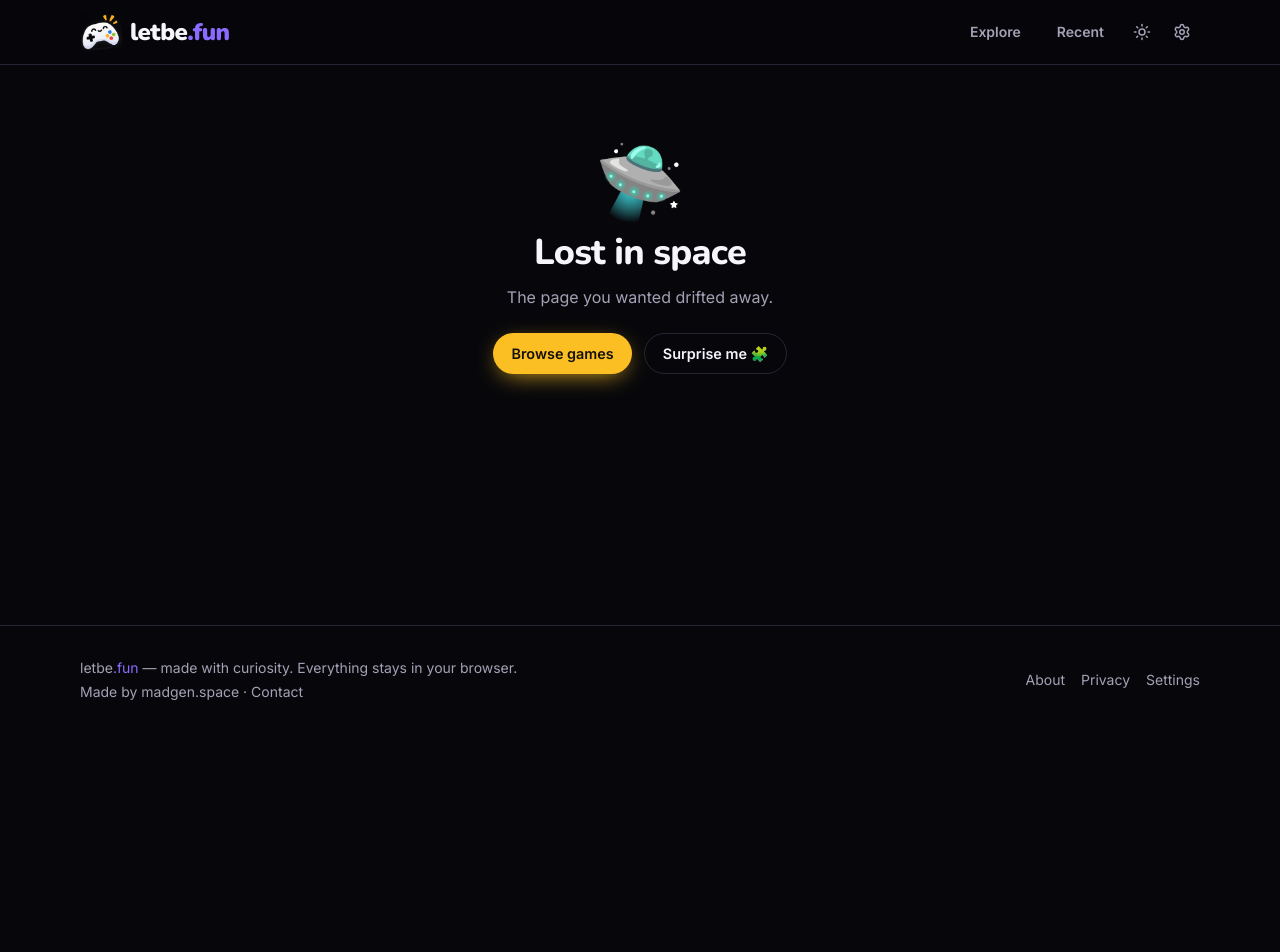
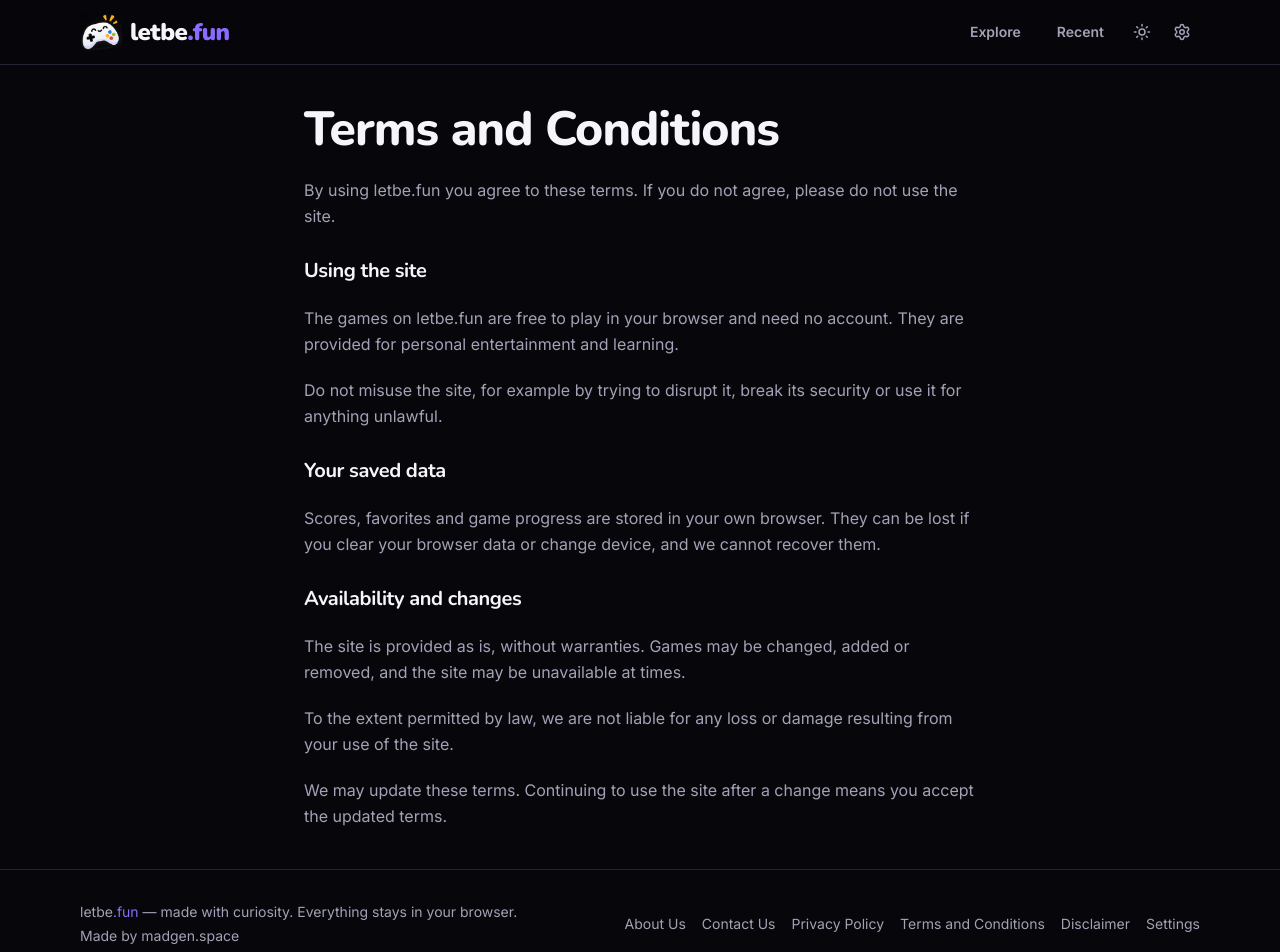
Before and after one commit to Dk821/letbefun, a React (Vite) app: page /terms in a window 1280 px wide. Shown: the top 952 px of the page. Before the commit the page ends 800 px from the top, so only its background shows below. Built offline with nearby package versions, Linux system fonts and the light colour scheme.

Commit message:
footer  n26

```diff
--- a/scripts/prerender.mjs
+++ b/scripts/prerender.mjs
@@ -2,7 +2,7 @@
 // own title, meta tags, structured data and readable content, so search engines and
 // link-preview bots see real pages without running JavaScript. React replaces #root on load.
 import { mkdirSync, readFileSync, writeFileSync } from 'node:fs'
-import { ABOUT, PRIVACY } from '../src/data/content.js'
+import { ABOUT, CONTACT, DISCLAIMER, FOOTER_LINKS, PRIVACY, TERMS } from '../src/data/content.js'
 import { GAMES } from '../src/data/games.meta.js'
 import { HOME_H1, HOME_SUBHEADING, OG_IMAGE, OG_IMAGE_ALT, PAGES, SITE_NAME, gameSeo } from '../src/data/seo.js'
 
@@ -43,12 +43,12 @@ const gameLinks = (games) => `<ul>${games.map((g) => `<li>${link(`/games/${g.slu
 const shell = (heading, content) => `<div class="mx-auto max-w-3xl px-4 py-10">
 <h1 class="text-4xl font-extrabold">${esc(heading)}</h1>
 ${content}
-<nav aria-label="Site">${[['/', 'Home'], ['/explore', 'All games'], ['/about', 'About'], ['/privacy', 'Privacy']].map(([h, t]) => link(h, t)).join(' · ')}</nav>
+<nav aria-label="Site">${[['/', 'Home'], ['/explore', 'All games'], ...FOOTER_LINKS].map(([h, t]) => link(h, t)).join(' · ')}</nav>
 </div>`
 
 const paragraphs = (texts) => texts.map((t) => `<p>${esc(t)}</p>`).join('')
-const rich = ({ lead, text }) => `${lead ? `<strong>${esc(lead)}</strong> ` : ''}${esc(text)}`
-const privacyHtml = PRIVACY.map((b) => {
+const rich = ({ lead, text, link: l }) => `${lead ? `<strong>${esc(lead)}</strong> ` : ''}${esc(text)}${l ? ` ${link(l.href, l.label)}` : ''}`
+const blocksHtml = (blocks) => blocks.map((b) => {
   if (b.heading) return `<h2 id="${b.id}">${esc(b.heading)}</h2>`
   if (b.list) return `<ul>${b.list.map((i) => `<li>${rich(i)}</li>`).join('')}</ul>`
   return `<p>${rich(b)}</p>`
@@ -63,8 +63,10 @@ function write(file, seo, body) {
 
 write('index.html', PAGES.home, shell(Object.values(HOME_H1).join(''), `<p>${esc(HOME_SUBHEADING)}</p>${gameLinks(GAMES)}`))
 write('explore/index.html', PAGES.explore, shell('All games', `<p>${esc(PAGES.explore.description)}</p>${gameLinks(GAMES)}`))
-write('about/index.html', PAGES.about, shell('About letbe.fun', paragraphs(ABOUT)))
-write('privacy/index.html', PAGES.privacy, shell('Privacy', privacyHtml))
+write('about/index.html', PAGES.about, shell('About Us', paragraphs(ABOUT)))
+for (const [key, heading, blocks] of [['privacy', 'Privacy Policy', PRIVACY], ['contact', 'Contact Us', CONTACT], ['terms', 'Terms and Conditions', TERMS], ['disclaimer', 'Disclaimer', DISCLAIMER]]) {
+  write(`${key}/index.html`, PAGES[key], shell(heading, blocksHtml(blocks)))
+}
 for (const [key, heading] of [['favorites', 'Favorites'], ['recent', 'Recently played'], ['settings', 'Settings']]) {
   write(`${key}/index.html`, PAGES[key], shell(heading, `<p>${esc(PAGES[key].description)}</p>`))
 }
@@ -81,4 +83,4 @@ for (const g of GAMES) {
 // Served by Vercel with a real 404 status for any unknown URL; the app then renders NotFound.
 write('404.html', PAGES.notFound, shell('Page not found', '<p>This page wandered off.</p>'))
 
-console.log(`prerendered ${GAMES.length + 8} HTML pages`)
+console.log(`prerendered ${GAMES.length + 11} HTML pages`)
--- a/src/App.jsx
+++ b/src/App.jsx
@@ -10,6 +10,9 @@ const Collection = lazy(() => import('./pages/Collection.jsx'))
 const Settings = lazy(() => import('./pages/Settings.jsx'))
 const About = lazy(() => import('./pages/About.jsx'))
 const Privacy = lazy(() => import('./pages/Privacy.jsx'))
+const Contact = lazy(() => import('./pages/Contact.jsx'))
+const Terms = lazy(() => import('./pages/Terms.jsx'))
+const Disclaimer = lazy(() => import('./pages/Disclaimer.jsx'))
 const NotFound = lazy(() => import('./pages/NotFound.jsx'))
 
 export default function App() {
@@ -26,6 +29,9 @@ export default function App() {
             <Route path="settings" element={<Settings />} />
             <Route path="about" element={<About />} />
             <Route path="privacy" element={<Privacy />} />
+            <Route path="contact" element={<Contact />} />
+            <Route path="terms" element={<Terms />} />
+            <Route path="disclaimer" element={<Disclaimer />} />
             <Route path="*" element={<NotFound />} />
           </Route>
         </Routes>
--- /dev/null
+++ b/src/components/TextPage.jsx
@@ -0,0 +1,32 @@
+// Layout for text pages built from the blocks in data/content.js.
+function Rich({ lead, text, link }) {
+  return (
+    <>
+      {lead && <><strong className="text-ink">{lead}</strong>{' '}</>}
+      {text}
+      {link && <>{' '}<a href={link.href} target="_blank" rel="noopener noreferrer" className="font-semibold text-ink underline">{link.label}</a></>}
+    </>
+  )
+}
+
+export default function TextPage({ id, title, blocks }) {
+  return (
+    <article className="mx-auto max-w-2xl pt-10">
+      <h1 id={id} className="text-4xl font-extrabold sm:text-5xl">{title}</h1>
+      <div className="mt-6 space-y-5 leading-relaxed text-muted">
+        {blocks.map((block, i) => {
+          if (block.heading) return <h2 key={i} id={block.id} className="pt-2 text-xl font-bold text-ink">{block.heading}</h2>
+          if (block.list)
+            return (
+              <ul key={i} className="list-disc space-y-1 pl-6">
+                {block.list.map((item) => (
+                  <li key={item.text}><Rich {...item} /></li>
+                ))}
+              </ul>
+            )
+          return <p key={i}><Rich {...block} /></p>
+        })}
+      </div>
+    </article>
+  )
+}
--- a/src/data/content.js
+++ b/src/data/content.js
@@ -1,4 +1,12 @@
 // Page text shared by the React pages and scripts/prerender.mjs, so both stay identical.
+export const FOOTER_LINKS = [
+  ['/about', 'About Us'],
+  ['/contact', 'Contact Us'],
+  ['/privacy', 'Privacy Policy'],
+  ['/terms', 'Terms and Conditions'],
+  ['/disclaimer', 'Disclaimer'],
+]
+
 export const ABOUT = [
   'letbe.fun is a small, hand-built collection of interactive toys, puzzles and thought experiments. Each one is meant to be played in a few minutes and to leave you slightly more curious than before.',
   'It is a static website. There is no server, no database, no account system, and only anonymous, cookie-free page-view analytics (Vercel Web Analytics). Your scores, favorites and saved games live in your browser\'s own storage, and you can wipe them from Settings at any time.',
@@ -22,3 +30,34 @@ export const PRIVACY = [
   { id: 'privacy-control', heading: 'Your control' },
   { text: 'Open Settings to export or permanently delete everything stored by this site. Clearing your browser data does the same.' },
 ]
+
+export const CONTACT = [
+  { text: 'letbe.fun is made by madgen.space.' },
+  { text: 'For questions, feedback, bug reports or content concerns, contact us through our website:', link: { href: 'https://madgen.space', label: 'madgen.space' } },
+  { text: 'If you are reporting a problem with a game, please include the game name, your device and browser, and what happened.' },
+]
+
+export const TERMS = [
+  { text: 'By using letbe.fun you agree to these terms. If you do not agree, please do not use the site.' },
+  { id: 'terms-use', heading: 'Using the site' },
+  { text: 'The games on letbe.fun are free to play in your browser and need no account. They are provided for personal entertainment and learning.' },
+  { text: 'Do not misuse the site, for example by trying to disrupt it, break its security or use it for anything unlawful.' },
+  { id: 'terms-data', heading: 'Your saved data' },
+  { text: 'Scores, favorites and game progress are stored in your own browser. They can be lost if you clear your browser data or change device, and we cannot recover them.' },
+  { id: 'terms-availability', heading: 'Availability and changes' },
+  { text: 'The site is provided as is, without warranties. Games may be changed, added or removed, and the site may be unavailable at times.' },
+  { text: 'To the extent permitted by law, we are not liable for any loss or damage resulting from your use of the site.' },
+  { text: 'We may update these terms. Continuing to use the site after a change means you accept the updated terms.' },
+]
+
+export const DISCLAIMER = [
+  { text: 'letbe.fun is an entertainment site. Nothing on it is professional, financial, scientific, security or ethical advice.' },
+  { id: 'disclaimer-simulations', heading: 'Simulations and facts' },
+  { text: 'Science-themed experiences, such as the asteroid impact lab, the deep sea descent and the scale of the universe, are simplified for education. Treat their numbers and facts as approximations.' },
+  { id: 'disclaimer-fiction', heading: 'Fictional content' },
+  { text: 'The money in Spend the Fortune is fictional and its prices are rounded and approximate. The scenarios in Trolley Problems are fictional.' },
+  { id: 'disclaimer-passwords', heading: 'Passwords' },
+  { text: 'Password Gauntlet is a game, not a password strength checker. Never use a real password in it, and do not reuse a password from the game anywhere.' },
+  { id: 'disclaimer-links', heading: 'External links' },
+  { text: 'We are not responsible for the content or practices of external websites that we link to.' },
+]
--- a/src/data/seo.js
+++ b/src/data/seo.js
@@ -96,8 +96,11 @@ export const PAGES = {
     description: `Browse, search and filter all ${GAMES.length} free browser games on letbe.fun: puzzle, arcade, simulation, thought experiments and tools.`,
     jsonLd: [{ '@type': 'CollectionPage', name: 'All games', url: absolute('/explore'), mainEntity: gameList() }],
   }),
-  about: page({ path: '/about', title: 'About | letbe.fun', description: 'What letbe.fun is, and why it exists: a small, hand-built collection of free browser games and interactive experiments.' }),
-  privacy: page({ path: '/privacy', title: 'Privacy | letbe.fun', description: 'letbe.fun stores your game data only in your browser. Here is exactly what is stored and why.' }),
+  about: page({ path: '/about', title: 'About Us | letbe.fun', description: 'What letbe.fun is, and why it exists: a small, hand-built collection of free browser games and interactive experiments.' }),
+  privacy: page({ path: '/privacy', title: 'Privacy Policy | letbe.fun', description: 'letbe.fun stores your game data only in your browser. Here is exactly what is stored and why.' }),
+  contact: page({ path: '/contact', title: 'Contact Us | letbe.fun', description: 'Contact the makers of letbe.fun with questions, feedback, bug reports or content concerns.' }),
+  terms: page({ path: '/terms', title: 'Terms and Conditions | letbe.fun', description: 'The terms for using letbe.fun and its free browser games.' }),
+  disclaimer: page({ path: '/disclaimer', title: 'Disclaimer | letbe.fun', description: 'letbe.fun is for entertainment. Read about its simplified simulations, fictional content and external links.' }),
   favorites: page({ path: '/favorites', title: 'Favorites | letbe.fun', description: 'Games you saved on this device.', noindex: true }),
   recent: page({ path: '/recent', title: 'Recently Played | letbe.fun', description: 'Games you played recently on this device.', noindex: true }),
   settings: page({ path: '/settings', title: 'Settings | letbe.fun', description: 'Theme, sound and local data controls for letbe.fun.', noindex: true }),
--- a/src/layouts/MainLayout.jsx
+++ b/src/layouts/MainLayout.jsx
@@ -1,3 +1,4 @@
+import { FOOTER_LINKS } from '../data/content.js'
 import { useEffect } from 'react'
 import { Link, NavLink, Outlet, useLocation } from 'react-router-dom'
 import { Moon, Sun, Settings } from 'lucide-react'
@@ -66,12 +67,12 @@ export default function MainLayout() {
         <div className="mx-auto flex max-w-6xl flex-col gap-3 px-4 py-8 text-sm text-muted sm:flex-row sm:items-center sm:justify-between">
           <div className="space-y-1">
             <p>letbe<span className="brand-fun">.fun</span> — made with curiosity. Everything stays in your browser.</p>
-            <p>Made by <a href="https://madgen.space" target="_blank" rel="noopener noreferrer" className="hover:text-ink">madgen.space</a> · <a href="https://madgen.space" target="_blank" rel="noopener noreferrer" className="hover:text-ink">Contact</a></p>
+            <p>Made by <a href="https://madgen.space" target="_blank" rel="noopener noreferrer" className="hover:text-ink">madgen.space</a></p>
           </div>
-          <nav aria-label="Footer" className="flex gap-4">
-            <Link to="/about" className="hover:text-ink">About</Link>
-            <Link to="/privacy" className="hover:text-ink">Privacy</Link>
-            {/* TODO: Add Terms link only if a Terms page exists. */}
+          <nav aria-label="Footer" className="flex flex-wrap gap-x-4 gap-y-2">
+            {FOOTER_LINKS.map(([to, label]) => (
+              <Link key={to} to={to} className="hover:text-ink">{label}</Link>
+            ))}
             <Link to="/settings" className="hover:text-ink">Settings</Link>
           </nav>
         </div>
--- a/src/pages/About.jsx
+++ b/src/pages/About.jsx
@@ -6,7 +6,7 @@ export default function About() {
   useSeo(PAGES.about)
   return (
     <article className="mx-auto max-w-2xl pt-10">
-      <h1 id="about-title" className="text-4xl font-extrabold sm:text-5xl">About letbe.fun</h1>
+      <h1 id="about-title" className="text-4xl font-extrabold sm:text-5xl">About Us</h1>
       <div className="mt-6 space-y-4 text-lg leading-relaxed text-muted">
         {ABOUT.map((t) => (
           <p key={t}>{t}</p>
--- /dev/null
+++ b/src/pages/Contact.jsx
@@ -0,0 +1,9 @@
+import TextPage from '../components/TextPage.jsx'
+import { CONTACT } from '../data/content.js'
+import { PAGES } from '../data/seo.js'
+import { useSeo } from '../hooks/index.js'
+
+export default function Contact() {
+  useSeo(PAGES.contact)
+  return <TextPage id="contact-title" title="Contact Us" blocks={CONTACT} />
+}
--- /dev/null
+++ b/src/pages/Disclaimer.jsx
@@ -0,0 +1,9 @@
+import TextPage from '../components/TextPage.jsx'
+import { DISCLAIMER } from '../data/content.js'
+import { PAGES } from '../data/seo.js'
+import { useSeo } from '../hooks/index.js'
+
+export default function Disclaimer() {
+  useSeo(PAGES.disclaimer)
+  return <TextPage id="disclaimer-title" title="Disclaimer" blocks={DISCLAIMER} />
+}
--- a/src/pages/Privacy.jsx
+++ b/src/pages/Privacy.jsx
@@ -1,35 +1,9 @@
+import TextPage from '../components/TextPage.jsx'
 import { PRIVACY } from '../data/content.js'
 import { PAGES } from '../data/seo.js'
 import { useSeo } from '../hooks/index.js'
 
-function Rich({ lead, text }) {
-  return (
-    <>
-      {lead && <><strong className="text-ink">{lead}</strong>{' '}</>}
-      {text}
-    </>
-  )
-}
-
 export default function Privacy() {
   useSeo(PAGES.privacy)
-  return (
-    <article className="mx-auto max-w-2xl pt-10">
-      <h1 id="privacy-title" className="text-4xl font-extrabold sm:text-5xl">Privacy</h1>
-      <div className="mt-6 space-y-5 leading-relaxed text-muted">
-        {PRIVACY.map((block, i) => {
-          if (block.heading) return <h2 key={i} id={block.id} className="pt-2 text-xl font-bold text-ink">{block.heading}</h2>
-          if (block.list)
-            return (
-              <ul key={i} className="list-disc space-y-1 pl-6">
-                {block.list.map((item) => (
-                  <li key={item.text}><Rich {...item} /></li>
-                ))}
-              </ul>
-            )
-          return <p key={i}><Rich {...block} /></p>
-        })}
-      </div>
-    </article>
-  )
+  return <TextPage id="privacy-title" title="Privacy Policy" blocks={PRIVACY} />
 }
--- /dev/null
+++ b/src/pages/Terms.jsx
@@ -0,0 +1,9 @@
+import TextPage from '../components/TextPage.jsx'
+import { TERMS } from '../data/content.js'
+import { PAGES } from '../data/seo.js'
+import { useSeo } from '../hooks/index.js'
+
+export default function Terms() {
+  useSeo(PAGES.terms)
+  return <TextPage id="terms-title" title="Terms and Conditions" blocks={TERMS} />
+}
```
Also changed, not shown: 1 other file (tests, documents, lock files or other folders).
